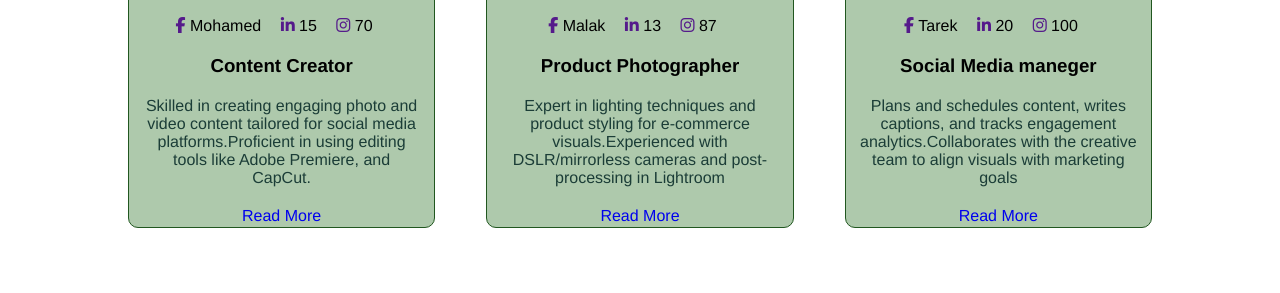
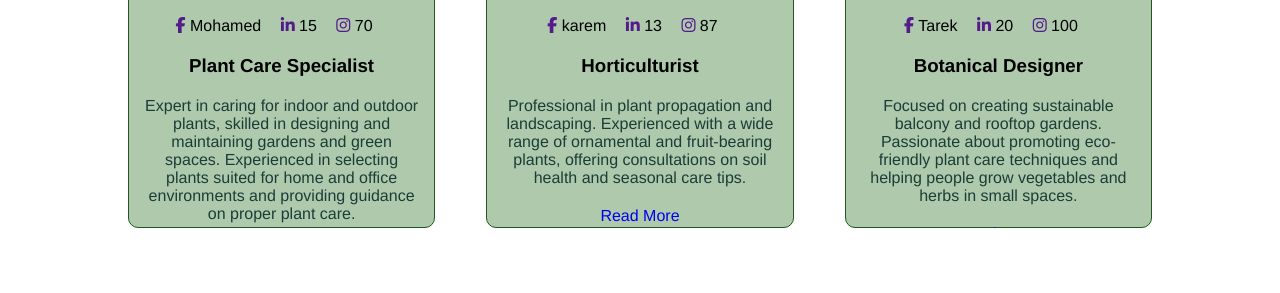
Before and after one commit to Aliahmadfouad/Plant, a plain HTML site: page index.html in a window 1280 px wide. Shown: the part 7215-7508 px from the top of the page. Drawn offline with Linux system fonts and the light colour scheme.

Commit message:
index update

```diff
--- a/index.html
+++ b/index.html
@@ -455,8 +455,8 @@ carefully selected to match your style and space.</p>
                     <a href=""><i class="fab fa-instagram"></i></a>
                     <li>70</li>
                   </ul >
-                  <h3 class="newsh3">Content Creator</h3>
-                  <p class="news-p">Skilled in creating engaging photo and video content tailored for social media platforms.Proficient in using editing tools like Adobe Premiere, and CapCut.</p>
+                  <h3 class="newsh3">Plant Care Specialist</h3>
+                  <p class="news-p">Expert in caring for indoor and outdoor plants, skilled in designing and maintaining gardens and green spaces. Experienced in selecting plants suited for home and office environments and providing guidance on proper plant care.</p>
                   <a href="#" class="news-readmore">Read More</a>
               </div> <!-- news-icons -->
           </div> <!-- news-item -->
@@ -465,14 +465,14 @@ carefully selected to match your style and space.</p>
               <div class="news-icons">
                   <ul class="news-ul">
                     <a href=""><i class="fab fa-facebook-f"></i></a>
-                    <li>Malak</li>
+                    <li>karem</li>
                     <a href=""><i class="fab fa-linkedin-in"></i></a>
                     <li>13</li>
                     <a href=""><i class="fab fa-instagram"></i></a>
                     <li>87</li>
                   </ul>
-                  <h3 class="newsh3">Product Photographer</h3>
-                  <p class="news-p">Expert in lighting techniques and product styling for e-commerce visuals.Experienced with DSLR/mirrorless cameras and post-processing in Lightroom</p>
+                  <h3 class="newsh3">Horticulturist</h3>
+                  <p class="news-p">Professional in plant propagation and landscaping. Experienced with a wide range of ornamental and fruit-bearing plants, offering consultations on soil health and seasonal care tips.</p>
                   <a href="#" class="news-readmore">Read More</a>
               </div> <!-- news-icons -->
           </div> <!-- news-item -->
@@ -487,8 +487,8 @@ carefully selected to match your style and space.</p>
                     <a href=""><i class="fab fa-instagram"></i></a>
                     <li>100</li>
                   </ul>
-                  <h3 class="newsh3">Social Media maneger</h3>
-                  <p class="news-p">Plans and schedules content, writes captions, and tracks engagement analytics.Collaborates with the creative team to align visuals with marketing goals</p>
+                  <h3 class="newsh3">Botanical Designer</h3>
+                  <p class="news-p">Focused on creating sustainable balcony and rooftop gardens. Passionate about promoting eco-friendly plant care techniques and helping people grow vegetables and herbs in small spaces.</p>
                   <a href="#" class="news-readmore">Read More</a>
               </div> <!-- news-icons -->
           </div> <!-- news-item -->
```
